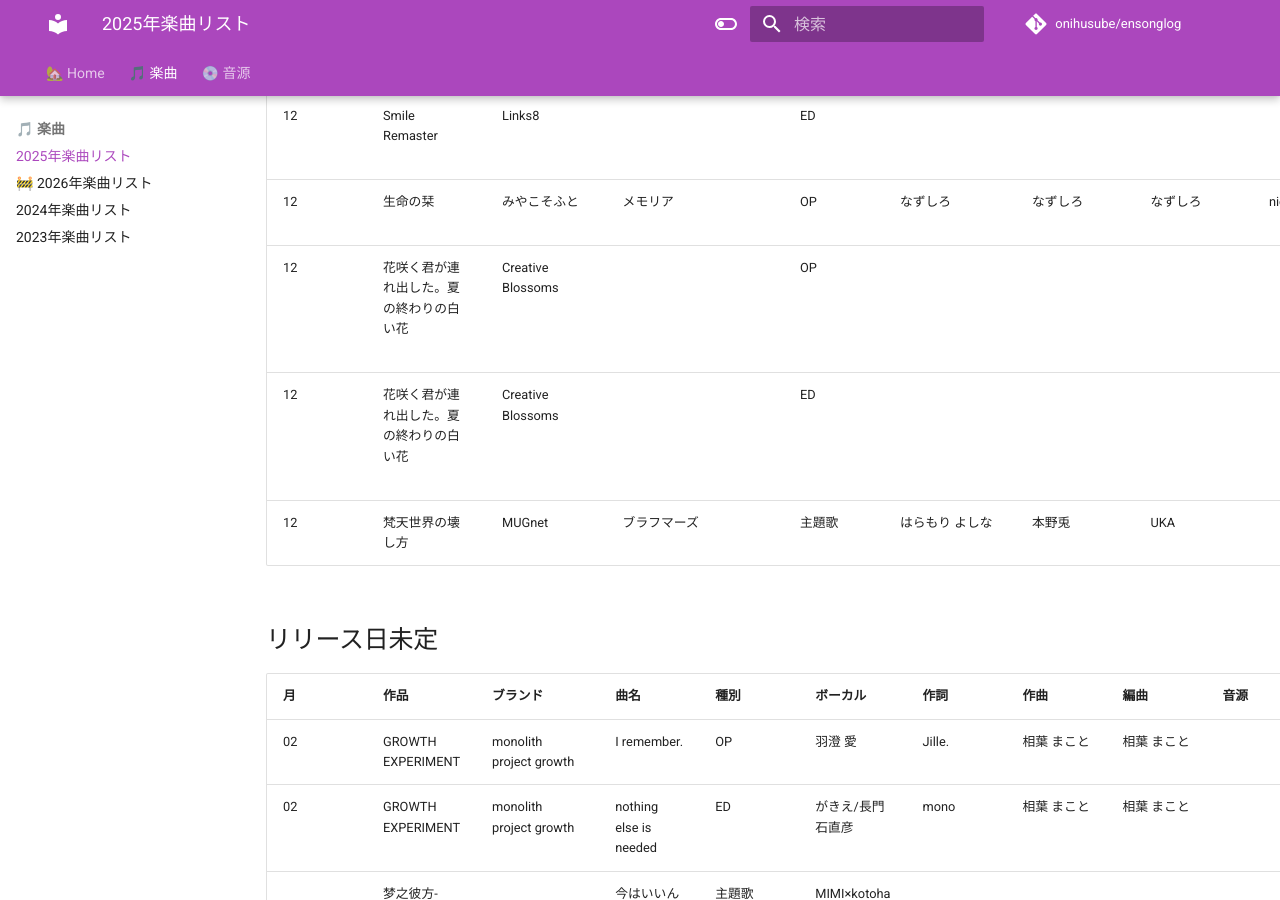
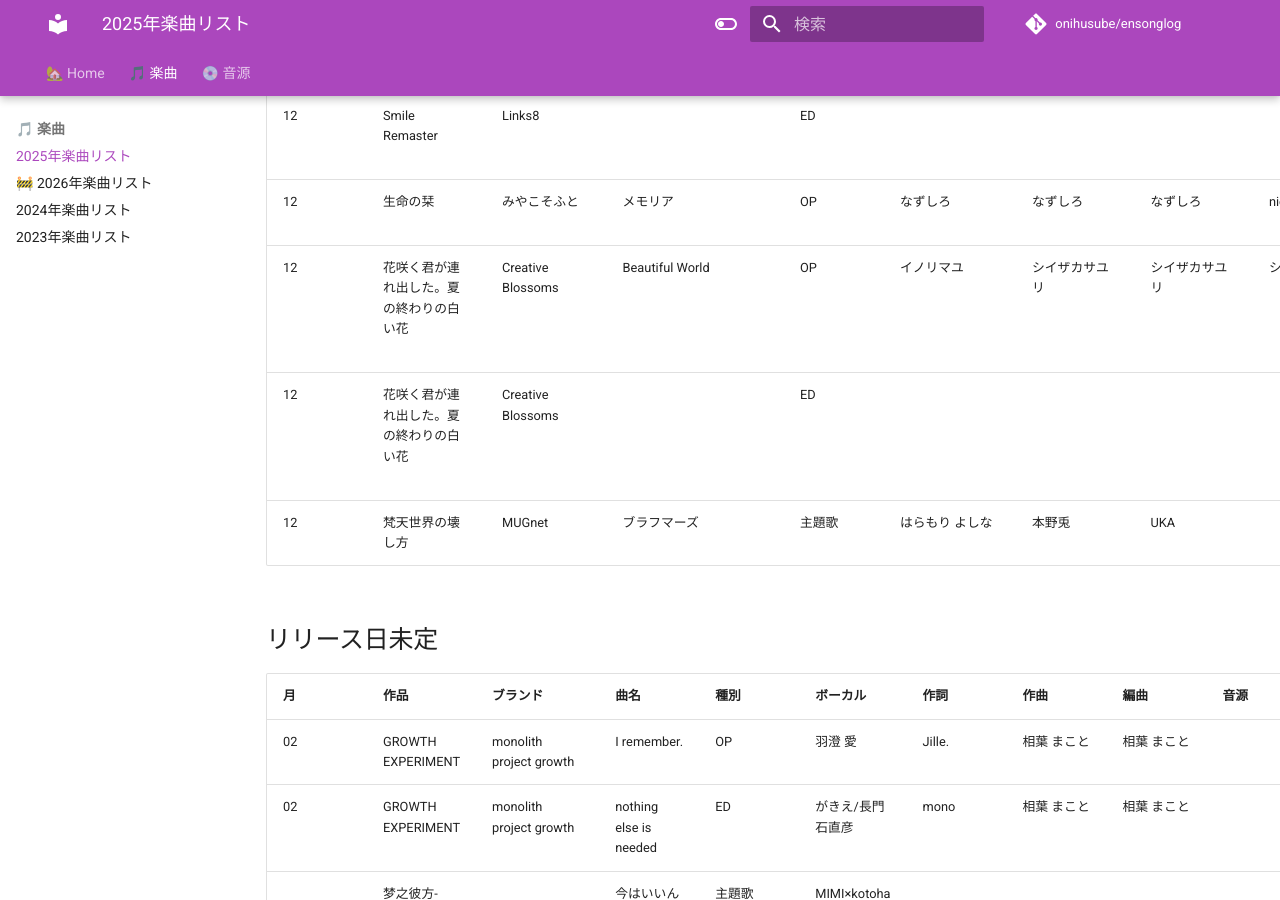
Before and after one commit to onihusube/ensonglog, an MkDocs documentation site: the page built from docs/2025/楽曲.md, in a window 1280 px wide and 900 px high, scrolled down 27904 px. Built offline with MkDocs 1.6.1 and Material for MkDocs 9.7.7, drawn with Linux system fonts in a browser that asks for light colours; emoji names are drawn with the system emoji font; comment, search, counter and statistics services are not loaded.

Commit message:
花咲く君が連れ出した。夏の終わりの白い花 OP詳細追加

```diff
--- a/docs/2025/楽曲.md
+++ b/docs/2025/楽曲.md
@@ -293,7 +293,7 @@ search:
 | 12<!--/31--> | Smile Remaster | Links8 | Smile Remaster | OP | kayumai | カビ布団 | 熊上響介 | 熊上響介 | C107会場限定セット購入特典カセットテープ | MIX：LEINIELmusic | [:fontawesome-brands-twitter:](https://x.com/RegameP58027/status/1999809813153280362) |
 | 12<!--/31--> | Smile Remaster | Links8 |  | ED |  |  |  |  | C107会場限定セット購入特典カセットテープ |  |  |
 | 12<!--/31--> | 生命の栞 | みやこそふと | メモリア | OP | なずしろ | なずしろ | なずしろ | nion | | Guitar：しもぞの, Bass：あんいち | [:fontawesome-brands-youtube:](https://www.youtube.com/watch?v=ANfTDueFS_M) |
-| 12<!--/31--> | 花咲く君が連れ出した。夏の終わりの白い花 | Creative Blossoms |  | OP |  |  |  |  | 花咲く君が連れ出した。夏の終わりの白い花 ORIGINAL SONG & SOUNDTRACK | | |
+| 12<!--/31--> | 花咲く君が連れ出した。夏の終わりの白い花 | Creative Blossoms | Beautiful World | OP | イノリマユ | シイザカサユリ | シイザカサユリ | シイザカサユリ | 花咲く君が連れ出した。夏の終わりの白い花 ORIGINAL SONG & SOUNDTRACK | ギター: 中村耕平 | [:fontawesome-brands-twitter:](https://x.com/blossoms0710/status/2005572666670129228) |
 | 12<!--/31--> | 花咲く君が連れ出した。夏の終わりの白い花 | Creative Blossoms |  | ED |  |  |  |  | 花咲く君が連れ出した。夏の終わりの白い花 ORIGINAL SONG & SOUNDTRACK | | |
 | 12<!--/31--> | 梵天世界の壊し方 | MUGnet | ブラフマーズ | 主題歌 | はらもり よしな | 本野兎 | UKA | | 梵天世界の壊し方 Original Soundtrack | | |
 
```
